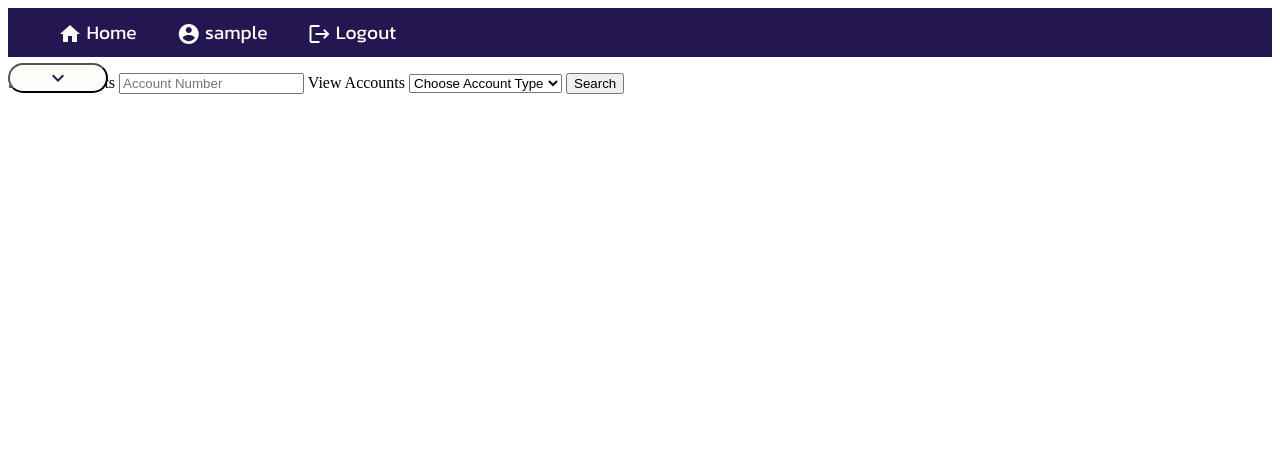
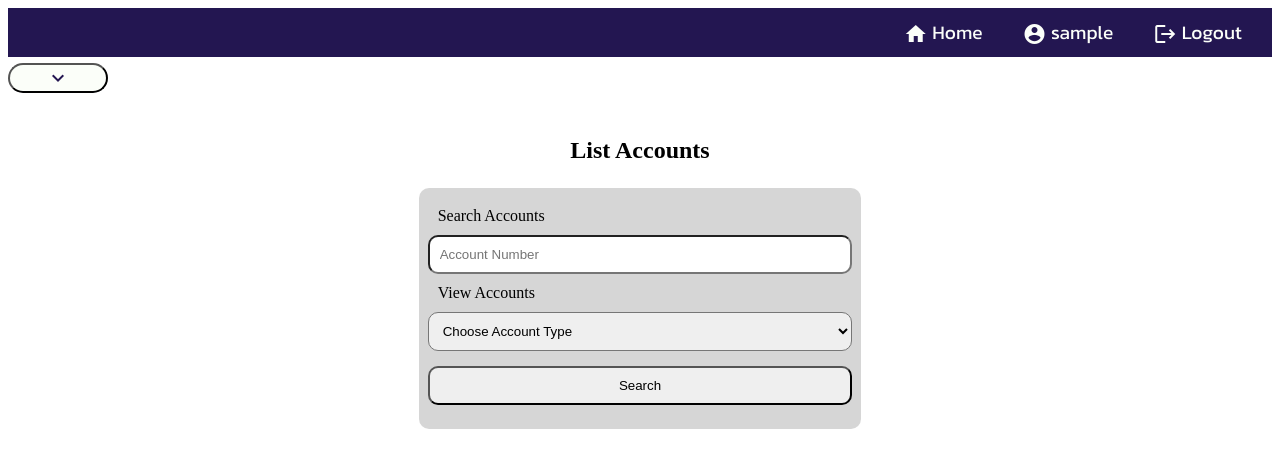
Before and after one commit to Indiedude78/Sim-Bank, a PHP site: page /test_list_accounts.php in a window 1280 px wide. Shown: the top 468 px of the page. Run offline with PHP 8.4, Linux system fonts and the light colour scheme; the visitor is signed in with stand-in values (Sample User, id 1); some libraries are stand-ins or nearby versions.

Commit message:
Added Styling to view accounts page

```diff
--- a/project/index.php
+++ b/project/index.php
@@ -1,4 +1,5 @@
 <head>
+    <noscript>This site requires JavaScript to function</noscript>
     <title>Simulation Bank</title>
 </head>
 
--- a/project/login.php
+++ b/project/login.php
@@ -6,7 +6,6 @@
 <?php require_once(__DIR__ . "/partials/nav.php"); ?>
 <!--User login form-->
 <div class="form-container">
-
     <form id="user-registration" class="form" method="POST">
         <h3>Login</h3>
         <label for="user-login">Email or Username:</label>
--- a/project/static/css/updatedStyle.css
+++ b/project/static/css/updatedStyle.css
@@ -11,6 +11,9 @@ html {
 
 ul.nav {
     list-style-type: none;
+    display: flex;
+    flex-wrap: nowrap;
+    justify-content: flex-end;
 }
 
 div#nav-list {
@@ -30,6 +33,7 @@ div#nav-user {
 div#nav-list > li {
     padding: 10px;
     margin-right: 20px;
+    justify-self: flex-end;
 }
 
 div#nav-list > li:hover a:hover {
@@ -275,3 +279,65 @@ div.form-container > h3 {
     text-align: center;
     font-size: 1.5em;
 }
+
+form#create-account-form , form#search-account-form {
+    display: flex;
+    flex-direction: column;
+    justify-content: center;
+    width: auto;
+    height: fit-content;
+    margin: auto;
+    padding: 2%;
+    background-color: #c5c4c4b2;
+    border-radius: 10px;
+}
+
+form#create-account-form > *, div.hide > *, form#search-account-form > * {
+    border-radius: 10px;
+    padding: 10px;
+}
+
+form#create-account-form > input:read-only {
+    cursor: not-allowed;
+    font-style: oblique;
+}
+
+form#create-account-form > input[type=submit], form#search-account-form > input[type=submit] {
+    margin: 15px 0px;
+}
+
+form#create-account-form > input[type=submit]:hover, form#search-account-form > input[type=submit]:hover {
+    background-color: #D57A66;
+    cursor: pointer;
+}
+
+table#account-table {
+    margin: auto;
+    border: #231651 2px solid;
+    width: 100%;
+    background-color: #d57a66a9;
+}
+
+table#account-table tr > td ,table#account-table tr > th {
+    padding: 5px 25px;
+    margin: auto;
+    text-align: center;
+    vertical-align: middle;
+    border-right: black solid 1px;
+}
+
+table#account-table tr > th {
+    border-bottom: #D57A66 2px ridge;
+    font-size: large;
+}
+
+table#account-table button {
+    border-radius: 10px;
+    font-size: larger;
+}
+
+table#account-table button:hover {
+    background-color: #231651;
+    color: #FBFEF9;
+    cursor: pointer;
+}
--- a/project/test_list_accounts.php
+++ b/project/test_list_accounts.php
@@ -12,8 +12,9 @@ require_once(__DIR__ . "/partials/dashboard.php");
 <?php
 $acc_type = array("Checking", "Saving");
 ?>
-
-<form class="user-reg" id="user-reg" method="GET">
+<div class="form-container">
+    <h3>List Accounts</h3>
+    <form id="search-account-form" method="GET">
         <label for="account_number">Search Accounts</label>
         <input type="number" id="account_number" name="account_number" placeholder="Account Number" min="0" minlength="4" maxlength="12" />
         <label for="account_type">View Accounts</label>
```
Also changed, not shown: other parts of project/test_list_accounts.php (+24 -15 lines), project/test_create_accounts.php (+5 -5 lines). Lines whose indentation alone changed are shown as unchanged.
